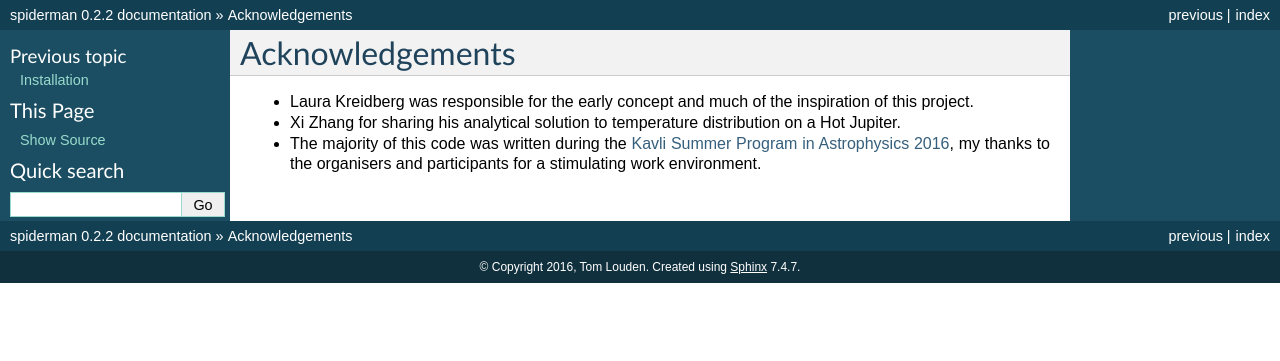
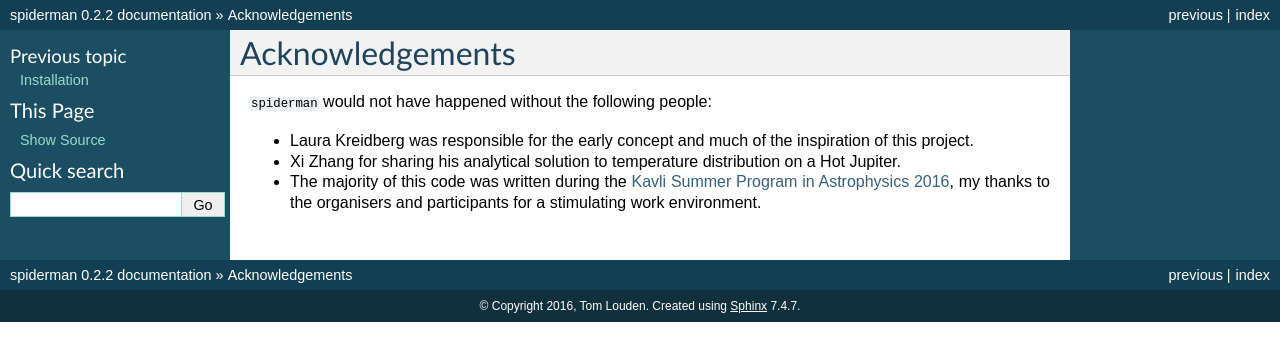
Before and after one commit to tomlouden/SPIDERMAN, a Sphinx documentation site: the page built from docs/ack.rst, in a window 1280 px wide. Shown: the top 361 px of the page. Built offline with Sphinx 7.4.7, drawn with Linux system fonts in a browser that asks for light colours.

Commit message:
acknowledgments

```diff
--- a/docs/ack.rst
+++ b/docs/ack.rst
@@ -1,5 +1,7 @@
 Acknowledgements
 ================
+
+``spiderman`` would not have happened without the following people:
 
 - Laura Kreidberg was responsible for the early concept and much of the inspiration of this project.
 - Xi Zhang for sharing his analytical solution to temperature distribution on a Hot Jupiter.
```
